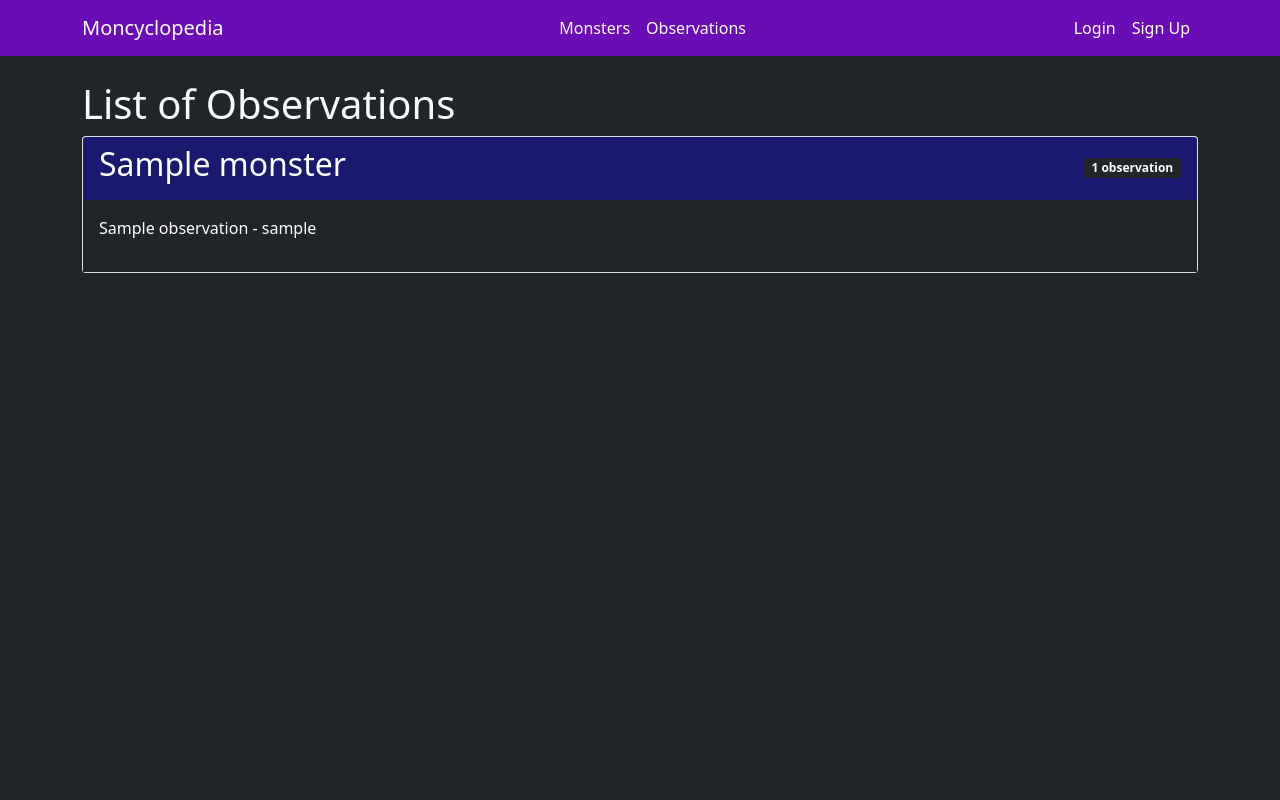
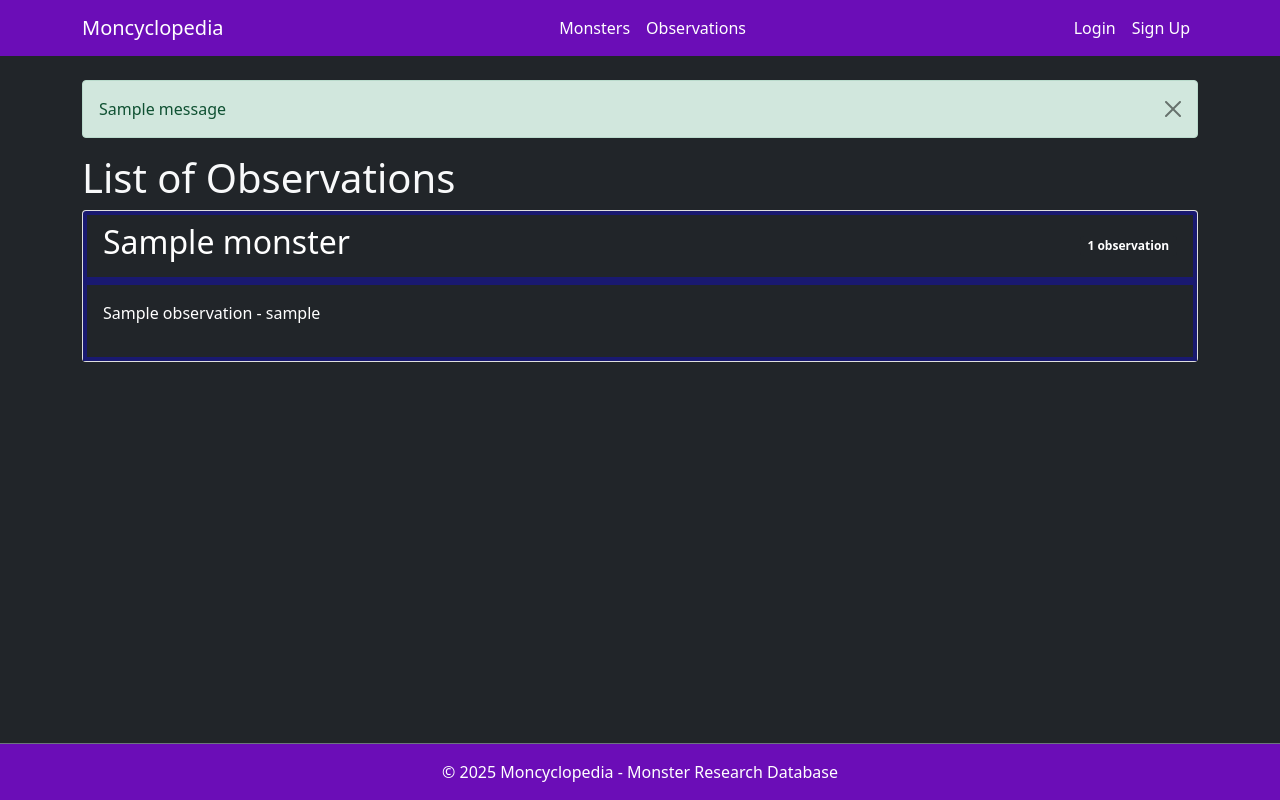
Before and after one commit to BMileham98/Moncyclopedia, a Django app: page /observations/ in a window 1280 px wide. Run offline with Django 4.2, Linux system fonts and the light colour scheme; tables that the repository leaves empty hold one stand-in row (values such as "Sample post"); one stand-in notice (Sample message) is shown.

Commit message:
fix styling issues

```diff
--- a/moncyclopedia/settings.py
+++ b/moncyclopedia/settings.py
@@ -160,7 +160,6 @@ AUTHENTICATION_BACKENDS= [
 ACCOUNT_SIGNUP_FIELDS = ['email*', 'username*', 'password1*', 'password2*']
 ACCOUNT_SIGNUP_EMAIL_VERIFICATION = 'none'
 ACCOUNT_EMAIL_VERIFICATION = 'none'
-ACCOUNT_EMAIL_REQUIRED = False
 LOGIN_REDIRECT_URL= '/'
 LOGOUT_REDIRECT_URL= '/'
 
--- a/requirements.txt
+++ b/requirements.txt
@@ -3,10 +3,11 @@ bleach==6.2.0
 certifi==2025.7.14
 charset-normalizer==3.4.2
 cloudinary==1.36.0
-crispy-bootstrap==2025.6
+crispy-bootstrap5==2025.6
 dj-database-url==0.5.0
 dj3-cloudinary-storage==0.0.6
 Django==4.2.23
+django-allauth==65.10.0
 django-crispy-forms==2.4
 django-summernote==0.8.20.0
 gunicorn==20.1.0
--- a/static/css/style.css
+++ b/static/css/style.css
@@ -2,7 +2,7 @@
     --chaos-color: midnightblue;
     --holy-color: gold;
     --marine-color: turquoise;
-    --nature-color: springgreen;
+    --nature-color: forestgreen;
     --aeries-color: skyblue;
     --pyro-color: red;
     --twilight-color: rebeccapurple;
@@ -43,3 +43,38 @@ a:hover, a:focus, a:active, .navbar-color .nav-link:hover {
 .bg-pyro {background-color: var(--pyro-color);}
 
 .bg-twilight {background-color: var(--twilight-color);}
+
+/* Elemental border */
+
+.border-chaos {border: 4px solid var(--chaos-color) !important;}
+
+.border-holy {border: 2px solid var(--holy-color);}
+
+.border-marine {border: 2px solid var(--marine-color);}
+
+.border-nature {border: 2px solid var(--nature-color);}
+
+.border-aeries {border: 2px solid var(--aeries-color);}
+
+.border-pyro {border: 2px solid var(--pyro-color);}
+
+.border-twilight {border: 2px solid var(--twilight-color);}
+
+
+/* Footer styling */
+footer {
+    margin-top: auto; /* Push footer to bottom */
+}
+
+footer a:hover {
+    color: var(--bs-primary) !important;
+    text-decoration: underline;
+}
+
+
+/* Make sure body takes full height */
+html, body {
+    height: 100%;
+}
+
+.container-fluid, main
--- a/templates/articles/monster_detail.html
+++ b/templates/articles/monster_detail.html
@@ -16,7 +16,7 @@
         <p>No image available.</p>
         {% endif %}
 
-        <div class="card mb-4">
+        <div class="card mb-4 border-{{ monster.category|lower }}">
             <div class="card-header bg-{{ monster.category|lower }}">
                 <h2>About {{ monster.name }}</h2>
             </div>
--- a/templates/articles/observation_detail.html
+++ b/templates/articles/observation_detail.html
@@ -108,12 +108,12 @@
                     {% for group in monster_observations %}
                     <div class="accordion-item bg-dark">
                         <h2 class="accordion-header">
-                            <button class="accordion-button text-white bg-{{ group.grouper.category|lower }}" type="button" data-bs-toggle="collapse" data-bs-target="#collapse{{ forloop.counter }}" aria-expanded="false">
+                            <button class="accordion-button text-white bg-dark border-{{ group.grouper.category|lower }}" type="button" data-bs-toggle="collapse" data-bs-target="#collapse{{ forloop.counter }}" aria-expanded="false">
                                 {{ group.grouper.name }}
                             </button>
                         </h2>
                         <div id="collapse{{ forloop.counter }}" class="accordion-collapse collapse" data-bs-parent="#observationGroups">
-                            <div class="accordion-body bg-dark">
+                            <div class="accordion-body bg-dark text-white border-{{ group.grouper.category|lower }}">
                                 {% for observe in group.list %}
                                     <div class="mb-2">
                                         {% if observe.pk == observation.pk %}
--- a/templates/articles/observation_list.html
+++ b/templates/articles/observation_list.html
@@ -9,11 +9,11 @@
 {% if monsters_with_observations %}
     {% for monster in monsters_with_observations %}
     <div class="card mb-4">
-        <div class="card-header bg-{{ monster.category|lower }} d-flex justify-content-between align-items-center">
+        <div class="card-header border-{{ monster.category|lower }} bg-dark d-flex justify-content-between align-items-center">
             <h2><a href="{% url 'articles:monster_detail' monster.pk %}" class="text-white">{{ monster.name }}</a></h2>
             <span class="badge bg-dark">{{ monster.observations.count }} observation{{ monster.observations.count|pluralize }}</span>
         </div>
-        <div class="card-body bg-dark">
+        <div class="card-body bg-dark border-{{ monster.category|lower }}">
             <ul class="list-unstyled">
                 {% for observation in monster.observations.all %}
                 <li>
--- a/templates/base.html
+++ b/templates/base.html
@@ -9,7 +9,7 @@
     <link href="https://cdn.jsdelivr.net/npm/bootstrap@5.1.3/dist/css/bootstrap.min.css" rel="stylesheet">
     <link href="{% static 'css/style.css' %}" rel="stylesheet">
 </head>
-<body class="bg-dark text-light">
+<body class="bg-dark text-light d-flex flex-column min-vh-100">
     <nav class="navbar navbar-expand-lg navbar-color text-light">
         <div class="container">
             <a class="navbar-brand" href="{% url 'index' %}">Moncyclopedia</a>
@@ -32,11 +32,27 @@
         </div>
     </nav>
 
-    <main class="container mt-4">
+    <main class="container mt-4 flex-grow-1">
+        {% if messages %}
+            {% for message in messages %}
+                <div class="alert alert-{{ message.tags }} alert-dismissible fade show" role="alert">
+                    {{ message }}
+                    <button type="button" class="btn-close" data-bs-dismiss="alert"></button>
+                </div>
+            {% endfor %}
+        {% endif %}
+
         {% block content %}
         {% endblock %}
     </main>
 
+    <footer class="navbar-color text-center py-3 mt-auto border-top border-secondary">
+        <div class="container">
+            <p class="mb-0 text-white">&copy; {% now "Y" %} Moncyclopedia - Monster Research Database</p>
+        </div>
+    </footer>
+
+    <!-- Bootstrap JS -->
     <script src="https://cdn.jsdelivr.net/npm/bootstrap@5.1.3/dist/js/bootstrap.bundle.min.js"></script>
 </body>
 </html>
--- a/templates/index.html
+++ b/templates/index.html
@@ -17,7 +17,7 @@
         <h3>{{ featured_monster.name }}</h3>
         <p><strong>Category:</strong> {{ featured_monster.category }}</p>
         <p>{{ featured_monster.description|truncatewords:50 }}</p>
-        <a href="{% url 'articles:monster_detail' featured_monster.pk %}" class="btn bg-{{ featured_monster.category|lower }}">Find out more!</a>
+        <a href="{% url 'articles:monster_detail' featured_monster.pk %}" class="btn bg-{{ featured_monster.category|lower }} text-white">Find out more!</a>
     </div>
 </div>
 {% endif %}
```
